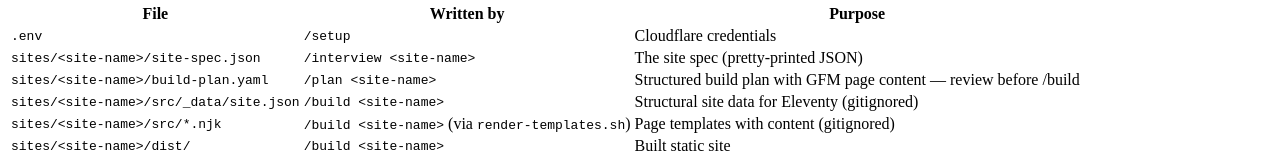
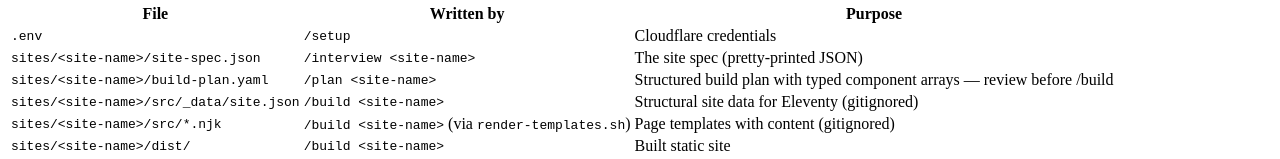
Before and after one commit to nopolabs/clodsite, an Eleventy site: page CLAUDE.md in a window 1280 px wide. Shown: the part 2175-2334 px from the top of the page. Built offline with nearby package versions, Linux system fonts and the light colour scheme; Eleventy itself is replaced by a stand-in of ours; files that its build step writes are made by us from their sources.

Commit message:
polish: clarify prose CSS comment, document mdInline, add missing newlines, fix stale CLAUDE.md row

```diff
--- a/CLAUDE.md
+++ b/CLAUDE.md
@@ -133,7 +133,7 @@ The LLM handles: collecting user input through the chat (interview answers, cred
 |------|-----------|---------|
 | `.env` | `/setup` | Cloudflare credentials |
 | `sites/<site-name>/site-spec.json` | `/interview <site-name>` | The site spec (pretty-printed JSON) |
-| `sites/<site-name>/build-plan.yaml` | `/plan <site-name>` | Structured build plan with GFM page content — review before /build |
+| `sites/<site-name>/build-plan.yaml` | `/plan <site-name>` | Structured build plan with typed component arrays — review before /build |
 | `sites/<site-name>/src/_data/site.json` | `/build <site-name>` | Structural site data for Eleventy (gitignored) |
 | `sites/<site-name>/src/*.njk` | `/build <site-name>` (via `render-templates.sh`) | Page templates with content (gitignored) |
 | `sites/<site-name>/dist/` | `/build <site-name>` | Built static site |
--- a/components/prose/component.css
+++ b/components/prose/component.css
@@ -1 +1,3 @@
-/* prose styling lives in scaffold/src/css/themes/<theme>.css */
+/* prose uses global typography from the theme (scaffold/src/css/themes/<theme>.css).
+   No component-scoped CSS needed for v1. If future themes want to scope typography
+   inside .c-prose specifically, add rules here. */
```
Also changed, not shown: components/mailto-form/component.css (line endings or trailing spaces), components/mailto-form/component.njk (line endings or trailing spaces), components/mailto-form/schema.json (line endings or trailing spaces), scaffold/.eleventy.js.
